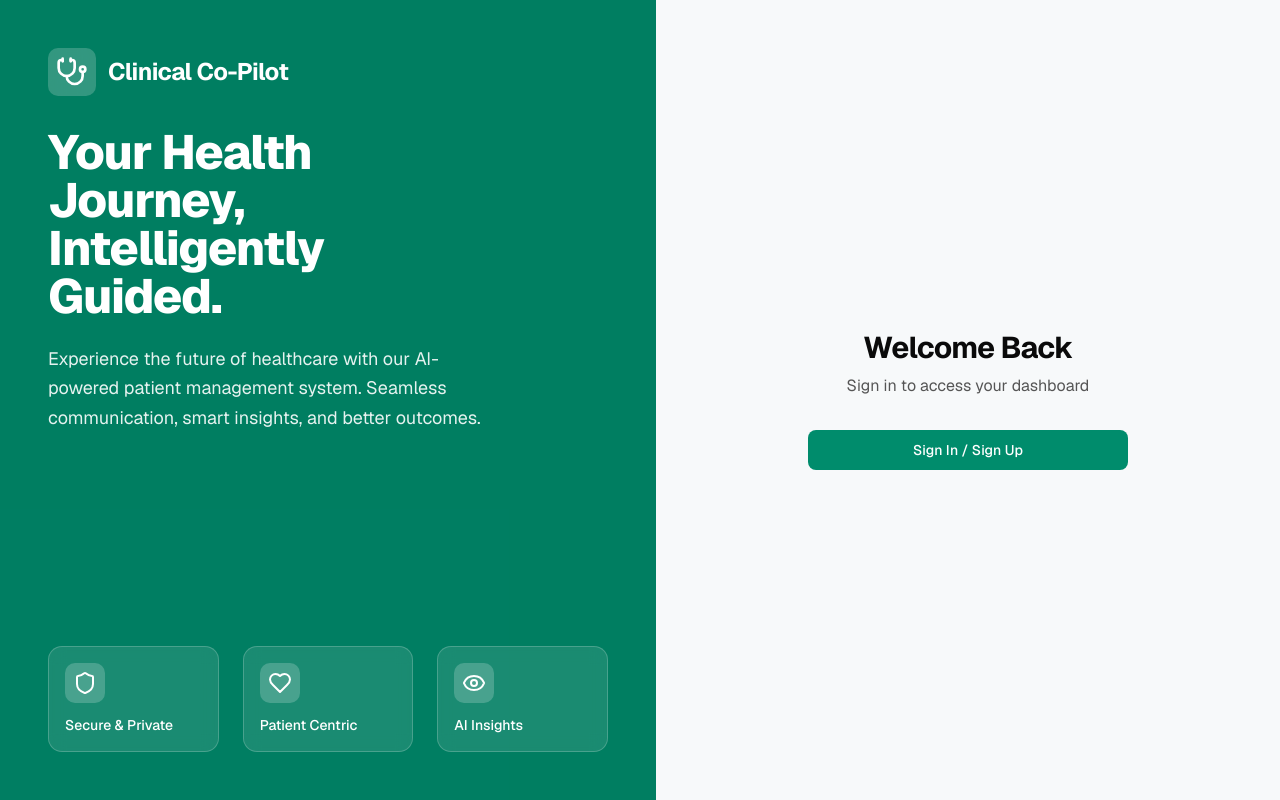
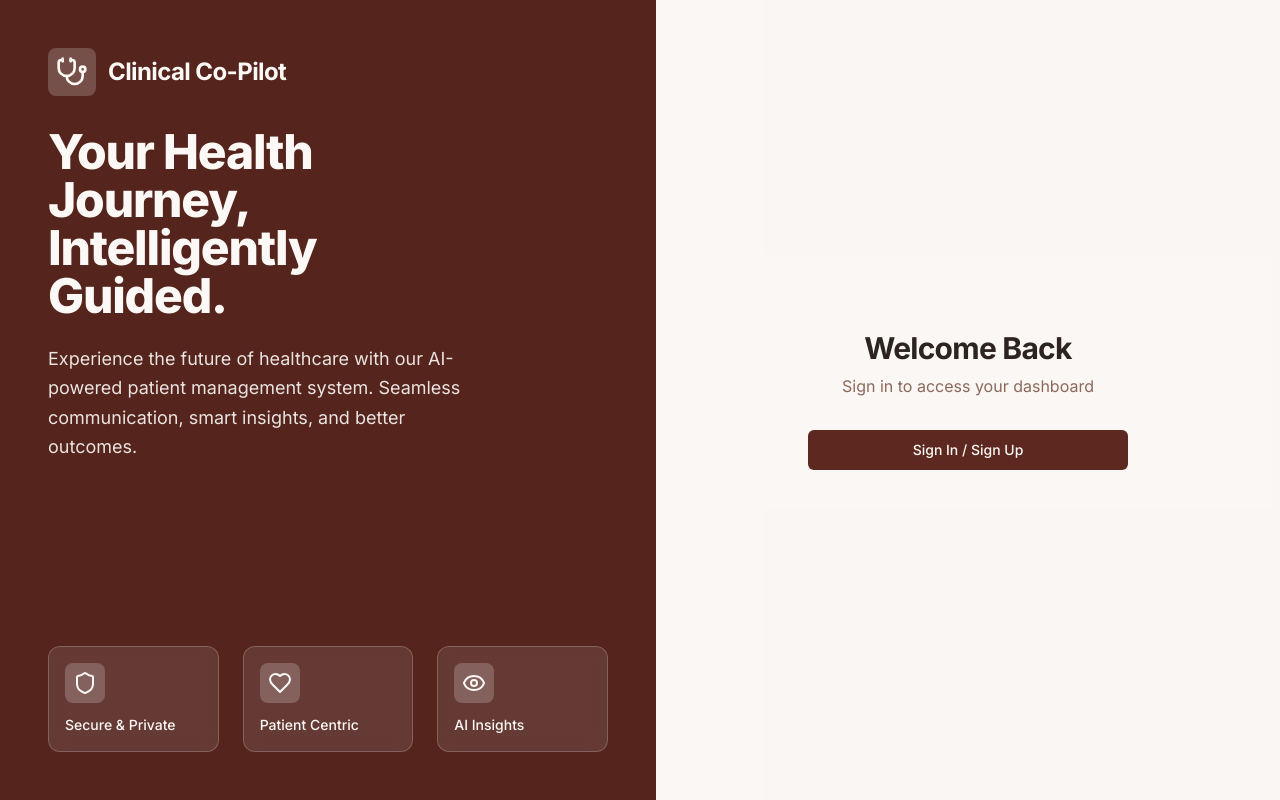
Before and after one commit to AbdullahKhalid-projects/clinical_copilot, a Next.js app: page / in a window 1280 px wide. Built offline with nearby package versions, Linux system fonts and the light colour scheme; no server answers.

Commit message:
added a new taskbar and change global theme

```diff
--- a/app/doctor/layout.tsx
+++ b/app/doctor/layout.tsx
@@ -1,6 +1,7 @@
 import React from "react"
 import { Header } from "@/components/header";
 import { Sidebar } from "@/components/sidebar";
+import { SidebarInset, SidebarProvider } from "@/components/ui/sidebar";
 
 export default function DoctorLayout({
   children,
@@ -8,12 +9,12 @@ export default function DoctorLayout({
   children: React.ReactNode;
 }) {
   return (
-    <div className="min-h-screen bg-background">
-      <Header role="doctor" />
-      <div className="flex">
-        <Sidebar role="doctor" />
+    <SidebarProvider>
+      <Sidebar role="doctor" />
+      <SidebarInset>
+        <Header role="doctor" />
         <main className="flex-1 p-6">{children}</main>
-      </div>
-    </div>
+      </SidebarInset>
+    </SidebarProvider>
   );
 }
--- a/app/globals.css
+++ b/app/globals.css
@@ -4,43 +4,45 @@
 @custom-variant dark (&:is(.dark *));
 
 :root {
-  --background: oklch(0.985 0.002 247);
-  --foreground: oklch(0.145 0 0);
+  /* Heidi-inspired Theme */
+  --background: oklch(0.98 0.005 60); /* #FAF9F6 Cream */
+  --foreground: oklch(0.25 0.02 40); /* #4A3B32 Dark Brown Text */
+
   --card: oklch(1 0 0);
-  --card-foreground: oklch(0.145 0 0);
+  --card-foreground: oklch(0.25 0.02 40);
+
   --popover: oklch(1 0 0);
-  --popover-foreground: oklch(0.145 0 0);
-  --primary: oklch(0.55 0.15 175);
-  --primary-foreground: oklch(1 0 0);
-  --secondary: oklch(0.97 0.01 175);
-  --secondary-foreground: oklch(0.35 0.1 175);
-  --muted: oklch(0.96 0.005 247);
-  --muted-foreground: oklch(0.45 0 0);
-  --accent: oklch(0.92 0.03 175);
-  --accent-foreground: oklch(0.35 0.1 175);
+  --popover-foreground: oklch(0.25 0.02 40);
+
+  --primary: oklch(0.35 0.08 30); /* #4A2535 Burgundy/Deep Brown */
+  --primary-foreground: oklch(0.98 0.005 60);
+
+  --secondary: oklch(0.95 0.01 50);
+  --secondary-foreground: oklch(0.35 0.08 30);
+
+  --muted: oklch(0.96 0.005 50);
+  --muted-foreground: oklch(0.55 0.05 40);
+
+  --accent: oklch(0.93 0.01 50);
+  --accent-foreground: oklch(0.35 0.08 30);
+
   --destructive: oklch(0.55 0.2 25);
   --destructive-foreground: oklch(1 0 0);
-  --border: oklch(0.9 0.01 247);
-  --input: oklch(0.92 0.005 247);
-  --ring: oklch(0.55 0.15 175);
-  --chart-1: oklch(0.55 0.15 175);
-  --chart-2: oklch(0.6 0.12 200);
-  --chart-3: oklch(0.5 0.1 150);
-  --chart-4: oklch(0.65 0.18 85);
-  --chart-5: oklch(0.55 0.2 25);
-  --radius: 0.625rem;
-  --sidebar: oklch(1 0 0);
-  --sidebar-foreground: oklch(0.145 0 0);
-  --sidebar-primary: oklch(0.55 0.15 175);
-  --sidebar-primary-foreground: oklch(1 0 0);
-  --sidebar-accent: oklch(0.92 0.03 175);
-  --sidebar-accent-foreground: oklch(0.35 0.1 175);
-  --sidebar-border: oklch(0.9 0.01 247);
-  --sidebar-ring: oklch(0.55 0.15 175);
-  --warning: oklch(0.75 0.15 85);
-  --warning-foreground: oklch(0.35 0.1 85);
-  --success: oklch(0.6 0.15 150);
-  --success-foreground: oklch(1 0 0);
+
+  --border: oklch(0.92 0.01 50);
+  --input: oklch(0.92 0.01 50);
+  --ring: oklch(0.35 0.08 30);
+
+  --radius: 0.5rem;
+
+  --sidebar: oklch(0.97 0.005 50); /* #F5F2F0 Sidebar Background */
+  --sidebar-foreground: oklch(0.25 0.02 40);
+  --sidebar-primary: oklch(0.35 0.08 30);
+  --sidebar-primary-foreground: oklch(0.98 0.005 60);
+  --sidebar-accent: oklch(0.93 0.01 50); /* Hover state */
+  --sidebar-accent-foreground: oklch(0.35 0.08 30);
+  --sidebar-border: oklch(0.92 0.01 50);
+  --sidebar-ring: oklch(0.35 0.08 30);
 }
 
 .dark {
@@ -79,7 +81,8 @@
 }
 
 @theme inline {
-  --font-sans: 'Geist', 'Geist Fallback';
+  --font-sans: var(--font-sans);
+  --font-serif: var(--font-serif);
   --font-mono: 'Geist Mono', 'Geist Mono Fallback';
   --color-background: var(--background);
   --color-foreground: var(--foreground);
@@ -129,5 +132,6 @@
   }
   body {
     @apply bg-background text-foreground;
+    font-family: var(--font-sans);
   }
 }
--- a/app/layout.tsx
+++ b/app/layout.tsx
@@ -1,12 +1,20 @@
 import React from "react"
 import { ClerkProvider } from '@clerk/nextjs'
 import type { Metadata } from 'next'
-import { Geist, Geist_Mono } from 'next/font/google'
+import { Inter, Libre_Baskerville } from 'next/font/google'
 import { Analytics } from '@vercel/analytics/next'
 import './globals.css'
 
-const _geist = Geist({ subsets: ["latin"] });
-const _geistMono = Geist_Mono({ subsets: ["latin"] });
+const inter = Inter({
+  subsets: ["latin"],
+  variable: '--font-sans',
+});
+
+const libreBaskerville = Libre_Baskerville({
+  weight: ['400', '700'],
+  subsets: ["latin"],
+  variable: '--font-serif',
+});
 
 export const metadata: Metadata = {
   title: 'Clinical Co-Pilot | Healthcare Management',
@@ -39,7 +47,7 @@ export default function RootLayout({
   return (
     <ClerkProvider>
       <html lang="en">
-        <body className={`font-sans antialiased`}>
+        <body className={`${inter.variable} ${libreBaskerville.variable} font-sans antialiased text-[#2D2422] bg-[#FAF9F6]`}>
           {children}
           <Analytics />
         </body>
--- a/app/patient/layout.tsx
+++ b/app/patient/layout.tsx
@@ -1,6 +1,7 @@
 import React from "react"
 import { Header } from "@/components/header";
 import { Sidebar } from "@/components/sidebar";
+import { SidebarInset, SidebarProvider } from "@/components/ui/sidebar";
 
 export default function PatientLayout({
   children,
@@ -8,12 +9,12 @@ export default function PatientLayout({
   children: React.ReactNode;
 }) {
   return (
-    <div className="min-h-screen bg-background">
-      <Header role="patient" />
-      <div className="flex">
-        <Sidebar role="patient" />
+    <SidebarProvider>
+      <Sidebar role="patient" />
+      <SidebarInset>
+        <Header role="patient" />
         <main className="flex-1 p-6">{children}</main>
-      </div>
-    </div>
+      </SidebarInset>
+    </SidebarProvider>
   );
 }
```
Also changed, not shown: components/sidebar.tsx (+210 -39 lines).
